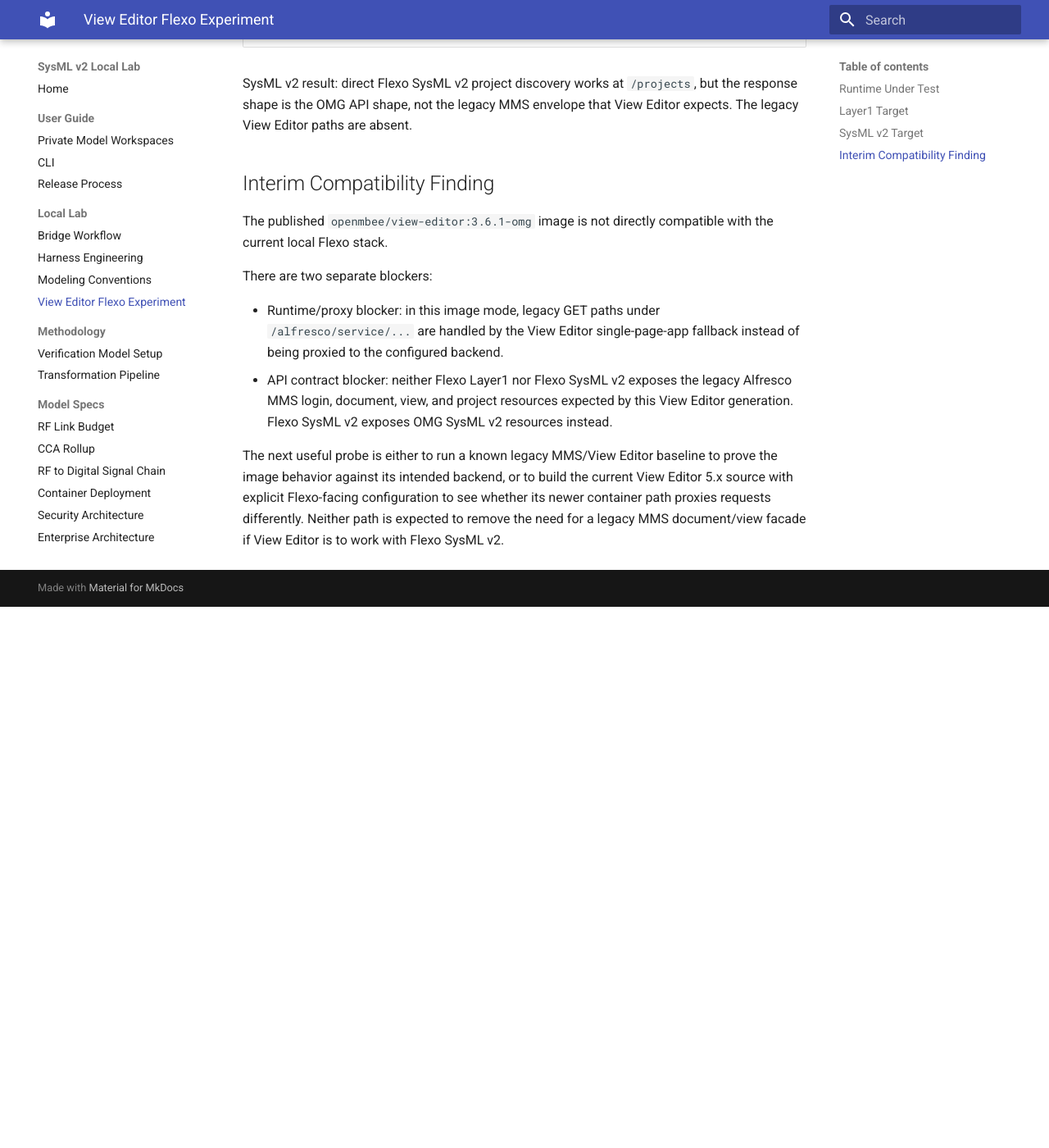
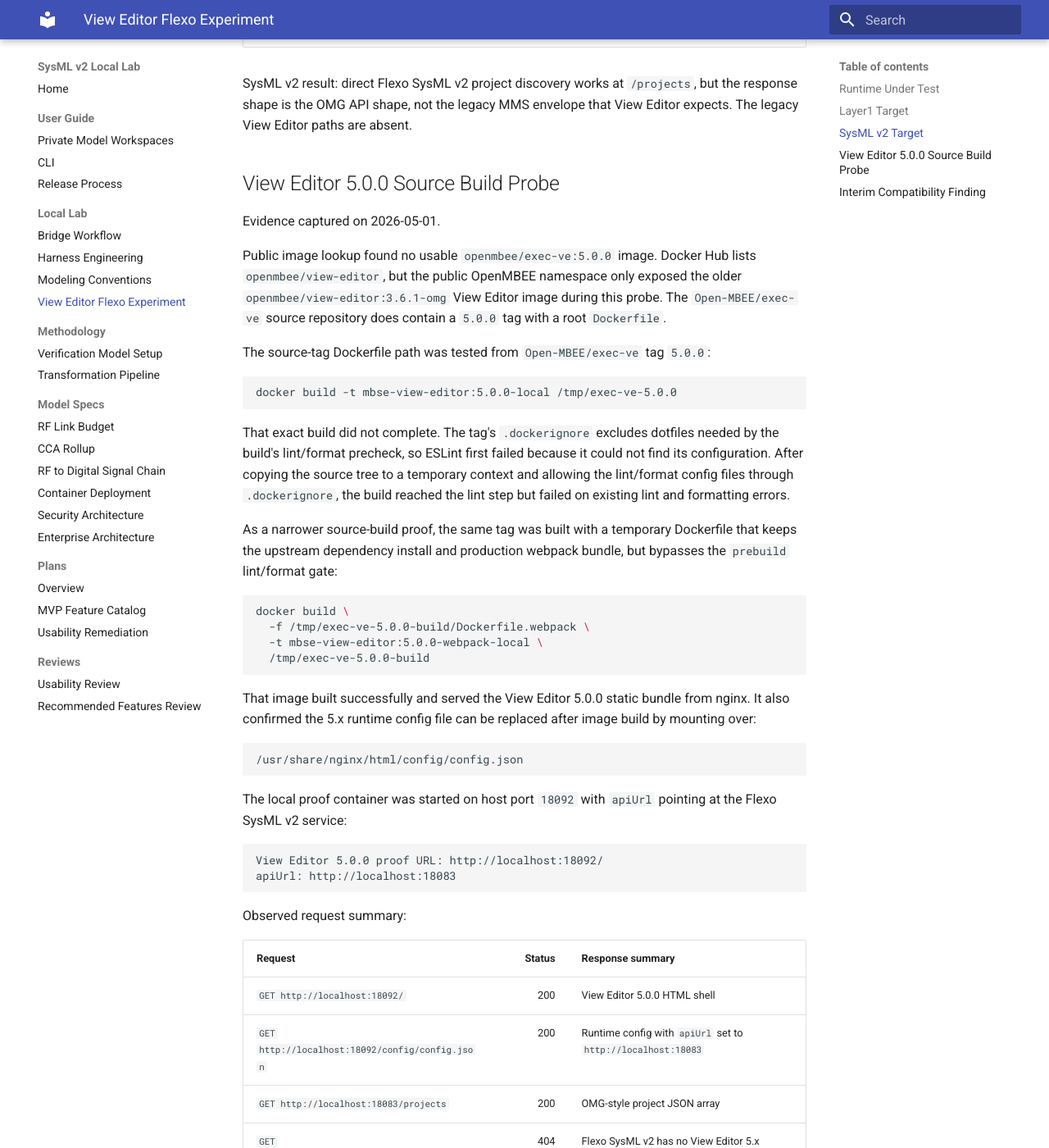
Before and after one commit to cosgroma/mbse-lab, an MkDocs documentation site: the page built from docs/lab/view-editor-flexo-experiment.md, in a window 1280 px wide and 1400 px high, scrolled down 3455 px. Shown: the whole window at 82% size. Built offline with MkDocs 1.6.1 and Material for MkDocs 9.7.7, drawn with Linux system fonts in a browser that asks for light colours; before the commit the page ends 4195 px from its top, so only the background shows below that; some of the changed text lies outside the part shown.

Commit message:
Document View Editor 5 source build probe

````diff
--- a/docs/lab/view-editor-flexo-experiment.md
+++ b/docs/lab/view-editor-flexo-experiment.md
@@ -107,6 +107,77 @@
 but the response shape is the OMG API shape, not the legacy MMS envelope that
 View Editor expects. The legacy View Editor paths are absent.
 
+## View Editor 5.0.0 Source Build Probe
+
+Evidence captured on 2026-05-01.
+
+Public image lookup found no usable `openmbee/exec-ve:5.0.0` image. Docker Hub
+lists `openmbee/view-editor`, but the public OpenMBEE namespace only exposed
+the older `openmbee/view-editor:3.6.1-omg` View Editor image during this
+probe. The `Open-MBEE/exec-ve` source repository does contain a `5.0.0` tag
+with a root `Dockerfile`.
+
+The source-tag Dockerfile path was tested from `Open-MBEE/exec-ve` tag
+`5.0.0`:
+
+```bash
+docker build -t mbse-view-editor:5.0.0-local /tmp/exec-ve-5.0.0
+```
+
+That exact build did not complete. The tag's `.dockerignore` excludes dotfiles
+needed by the build's lint/format precheck, so ESLint first failed because it
+could not find its configuration. After copying the source tree to a temporary
+context and allowing the lint/format config files through `.dockerignore`, the
+build reached the lint step but failed on existing lint and formatting errors.
+
+As a narrower source-build proof, the same tag was built with a temporary
+Dockerfile that keeps the upstream dependency install and production webpack
+bundle, but bypasses the `prebuild` lint/format gate:
+
+```bash
+docker build \
+  -f /tmp/exec-ve-5.0.0-build/Dockerfile.webpack \
+  -t mbse-view-editor:5.0.0-webpack-local \
+  /tmp/exec-ve-5.0.0-build
+```
+
+That image built successfully and served the View Editor 5.0.0 static bundle
+from nginx. It also confirmed the 5.x runtime config file can be replaced after
+image build by mounting over:
+
+```text
+/usr/share/nginx/html/config/config.json
+```
+
+The local proof container was started on host port `18092` with `apiUrl`
+pointing at the Flexo SysML v2 service:
+
+```text
+View Editor 5.0.0 proof URL: http://localhost:18092/
+apiUrl: http://localhost:18083
+```
+
+Observed request summary:
+
+| Request | Status | Response summary |
+| --- | ---: | --- |
+| `GET http://localhost:18092/` | 200 | View Editor 5.0.0 HTML shell |
+| `GET http://localhost:18092/config/config.json` | 200 | Runtime config with `apiUrl` set to `http://localhost:18083` |
+| `GET http://localhost:18083/projects` | 200 | OMG-style project JSON array |
+| `GET http://localhost:18083/authentication` | 404 | Flexo SysML v2 has no View Editor 5.x authentication endpoint |
+| `GET http://localhost:18083/checkAuth` | 404 | Flexo SysML v2 has no View Editor 5.x auth-check endpoint |
+| `GET http://localhost:18083/orgs` | 404 | Flexo SysML v2 has no View Editor 5.x org endpoint |
+| `GET http://localhost:18083/projects/<project-id>/refs` | 404 | Flexo SysML v2 has no View Editor 5.x refs endpoint |
+| `OPTIONS http://localhost:18083/projects` from `http://localhost:18092` | 405 | Browser CORS preflight would not succeed for this direct static-app target |
+
+View Editor 5.0.0 result: the newer source line gives us a buildable local
+test path if we bypass the source tag's lint/format gate, and its runtime
+configuration can point directly at the Flexo SysML v2 host port. That removes
+the legacy `openmbee/view-editor:3.6.1-omg` proxy behavior as the only
+explanation for failure. However, the 5.x client still expects MMS-style
+authentication, org, ref, document/view, element, artifact, and search
+resources that are not exposed by Flexo SysML v2.
+
 ## Interim Compatibility Finding
 
 The published `openmbee/view-editor:3.6.1-omg` image is not directly compatible
````
Also changed, not shown: docs/plans/active/openmbee-view-editor-flexo-experiment.md (+34 -1 lines).
